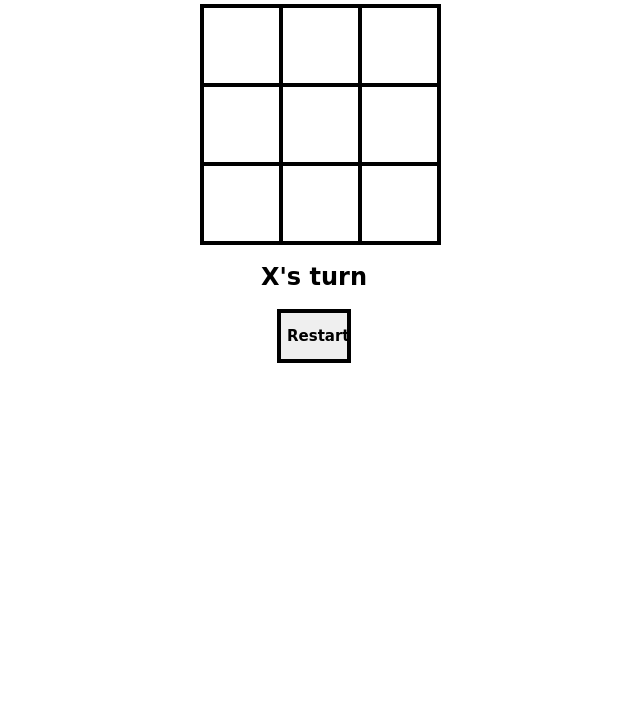
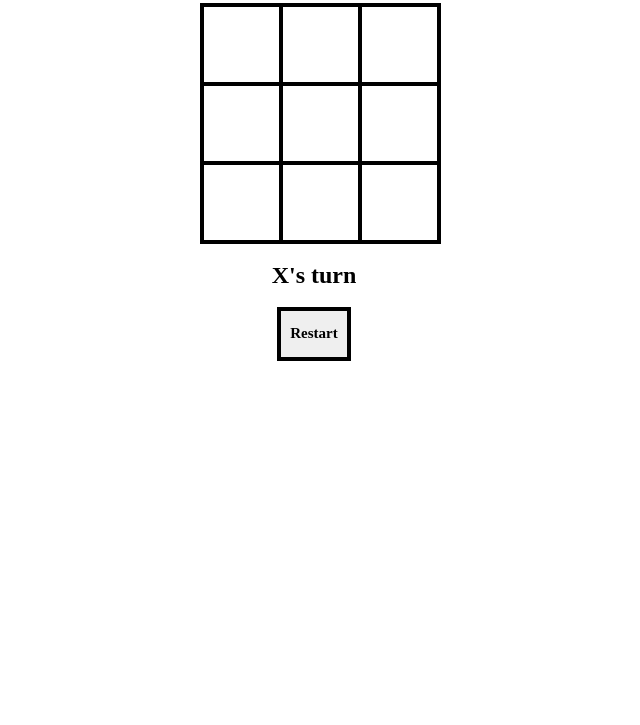
Before and after one commit to Bezziboi/TicTacToe-game, a plain HTML site: page index.html in a window 1280 px wide. Shown: the part 75-800 px from the top of the page, without its empty margins (326-966 px from the left). Drawn offline with Linux system fonts and the light colour scheme.

Commit message:
Update style.css

```diff
--- a/style.css
+++ b/style.css
@@ -8,7 +8,7 @@
     cursor: pointer;
 }
 #gameContainer {
-    font-family: "Permanent Marker", cursive;
+    font-family: "Permanent Marker";
     text-align: center;
 }
 #cellContainer {
@@ -18,7 +18,7 @@
     margin: auto;
 }
 #restartBtn {
-    font-family: "Permanent Marker", cursive;
+    font-family: "Permanent Marker";
     border: 2px solid;
     box-shadow: 0 0 0 2px;
     font-weight: bold;
```
